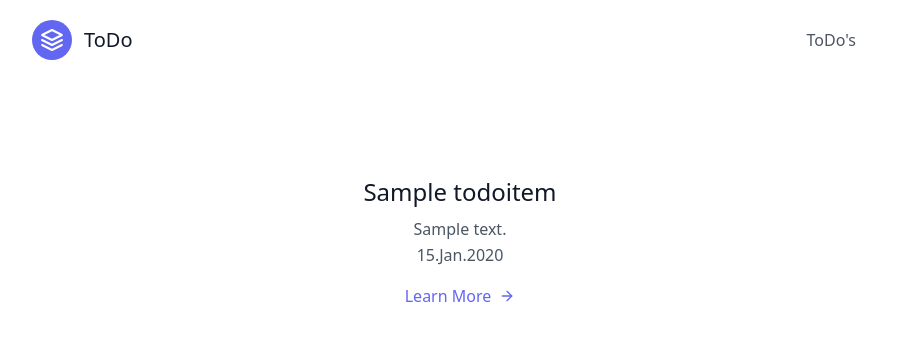
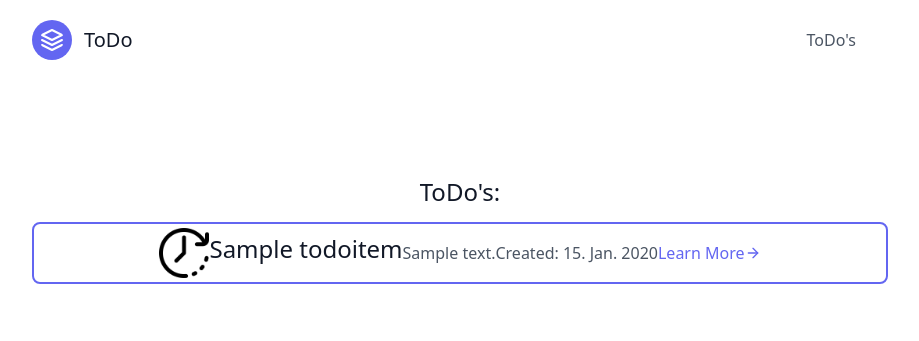
Before and after one commit to langBeralarm/django-learning-app, a Django app: page / in a window 1280 px wide. Shown: the top 341 px of the page, without its empty margins (180-1099 px from the left). Run offline with Django 4.2, Linux system fonts and the light colour scheme; tables that the repository leaves empty hold one stand-in row (values such as "Sample post"); some libraries are stand-ins or nearby versions.

Commit message:
Add icons and title to todo_list template

```diff
--- a/todo/templates/todo/todo_list.html
+++ b/todo/templates/todo/todo_list.html
@@ -1,4 +1,5 @@
 {% extends "base.html" %}
+{% load static %}
 
 {% block title %}
   Homepage | ToDo
@@ -8,16 +9,25 @@
   <section class="text-gray-600 body-font overflow-hidden">
     <div class="container px-5 py-24 mx-auto">
       {% if not todos %}
-        <h2 class="text-2xl font-medium text-gray-900 title-font mb-2">Currently, there aren't any ToDo's.</h2>
+        <h1 class="text-2xl font-medium text-gray-900 title-font mb-2">Currently, there aren't any ToDo's.</h1>
       {% else %}
-        <ul>
+        <h1 class="text-2xl font-medium text-gray-900 title-font mb-2">ToDo's:</h1>
+        <ul class="flex flex-col">
           {% for todo in todos %}
-            <li class="md:flex-grow">
+            <li
+              class="flex flex-row text-center items-center justify-center rounded-lg border-2 border-indigo-500 py-1 px-2 my-1.5 text-left">
+              {% if todo.status == "CLD" %}
+                <img src="{% static 'todo/completed-task.png' %}" alt="Completed icon" width="50">
+              {% elif todo.status == "WIP" %}
+                <img src="{% static 'todo/in-arbeit.png' %}" alt="In progress icon" width="50">
+              {% elif todo.status == "OPN" %}
+                <img src="{% static 'todo/wall-clock.png' %}" alt="Open icon" width="50">
+              {% endif %}
               <h2 class="text-2xl font-medium text-gray-900 title-font mb-2">{{ todo.title }}</h2>
               <p class="leading-relaxed">{{ todo.description|truncatewords:15 }}</p>
-              <p class="leading-relaxed">{{ todo.creation_date|date:"j.M.Y" }}</p>
-              <a class="text-indigo-500 inline-flex items-center mt-4">Learn More
-                <svg class="w-4 h-4 ml-2" viewBox="0 0 24 24" stroke="currentColor" stroke-width="2" fill="none"
+              <p class="leading-relaxed">Created: {{ todo.creation_date|date:"j. M. Y" }}</p>
+              <a class="text-indigo-500 hover:text-indigo-400 inline-flex items-center" href="#">Learn More
+                <svg class="w-4 h-4" viewBox="0 0 24 24" stroke="currentColor" stroke-width="2" fill="none"
                      stroke-linecap="round" stroke-linejoin="round">
                   <path d="M5 12h14"></path>
                   <path d="M12 5l7 7-7 7"></path>
```
